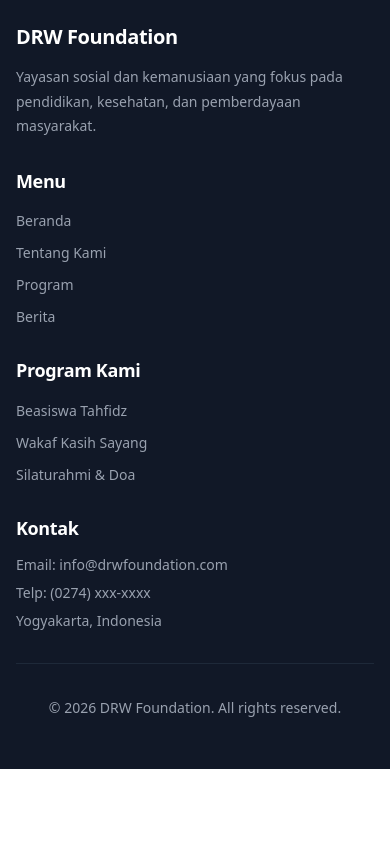
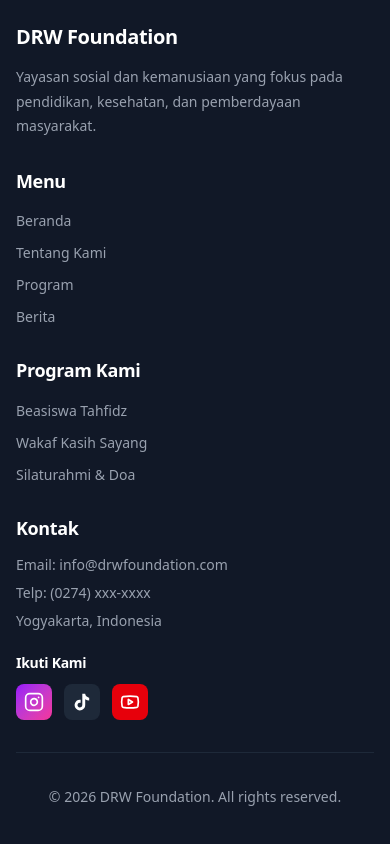
Before and after one commit to multimediadrw/drwfoundation, a Next.js app: page /laporan in a window 390 px wide. Shown: the part 5343-6187 px from the top of the page. Before the commit the page ends 6112 px from the top, so only its background shows below. Built offline with nearby package versions, Linux system fonts and the light colour scheme; no server answers.

Commit message:
feat: Add social media links to footer
- Add Instagram, TikTok, and YouTube icons to footer
- Styled with gradient backgrounds and hover effects
- Links open in new tab with proper rel attributes
- Responsive and accessible with aria-labels

```diff
--- a/components/Footer.tsx
+++ b/components/Footer.tsx
@@ -1,4 +1,5 @@
 import Link from 'next/link'
+import { Youtube, Instagram } from 'lucide-react'
 
 export default function Footer() {
   return (
@@ -70,6 +71,42 @@ export default function Footer() {
               <li>Telp: (0274) xxx-xxxx</li>
               <li>Yogyakarta, Indonesia</li>
             </ul>
+
+            {/* Social Media */}
+            <div className="mt-6">
+              <h4 className="text-sm font-semibold mb-3 text-white">Ikuti Kami</h4>
+              <div className="flex gap-3">
+                <a
+                  href="https://instagram.com/drwfoundation"
+                  target="_blank"
+                  rel="noopener noreferrer"
+                  className="bg-gradient-to-br from-purple-600 to-pink-500 p-2 rounded-lg hover:from-purple-700 hover:to-pink-600 transition-all duration-300 hover:scale-110"
+                  aria-label="Instagram DRW Foundation"
+                >
+                  <Instagram className="w-5 h-5" />
+                </a>
+                <a
+                  href="https://tiktok.com/@drwfoundation"
+                  target="_blank"
+                  rel="noopener noreferrer"
+                  className="bg-gray-800 p-2 rounded-lg hover:bg-gray-700 transition-all duration-300 hover:scale-110"
+                  aria-label="TikTok DRW Foundation"
+                >
+                  <svg className="w-5 h-5" viewBox="0 0 24 24" fill="currentColor">
+                    <path d="M19.59 6.69a4.83 4.83 0 0 1-3.77-4.25V2h-3.45v13.67a2.89 2.89 0 0 1-5.2 1.74 2.89 2.89 0 0 1 2.31-4.64 2.93 2.93 0 0 1 .88.13V9.4a6.84 6.84 0 0 0-1-.05A6.33 6.33 0 0 0 5 20.1a6.34 6.34 0 0 0 10.86-4.43v-7a8.16 8.16 0 0 0 4.77 1.52v-3.4a4.85 4.85 0 0 1-1-.1z"/>
+                  </svg>
+                </a>
+                <a
+                  href="https://youtube.com/@drwfoundation"
+                  target="_blank"
+                  rel="noopener noreferrer"
+                  className="bg-red-600 p-2 rounded-lg hover:bg-red-700 transition-all duration-300 hover:scale-110"
+                  aria-label="YouTube DRW Foundation"
+                >
+                  <Youtube className="w-5 h-5" />
+                </a>
+              </div>
+            </div>
           </div>
         </div>
 
```
